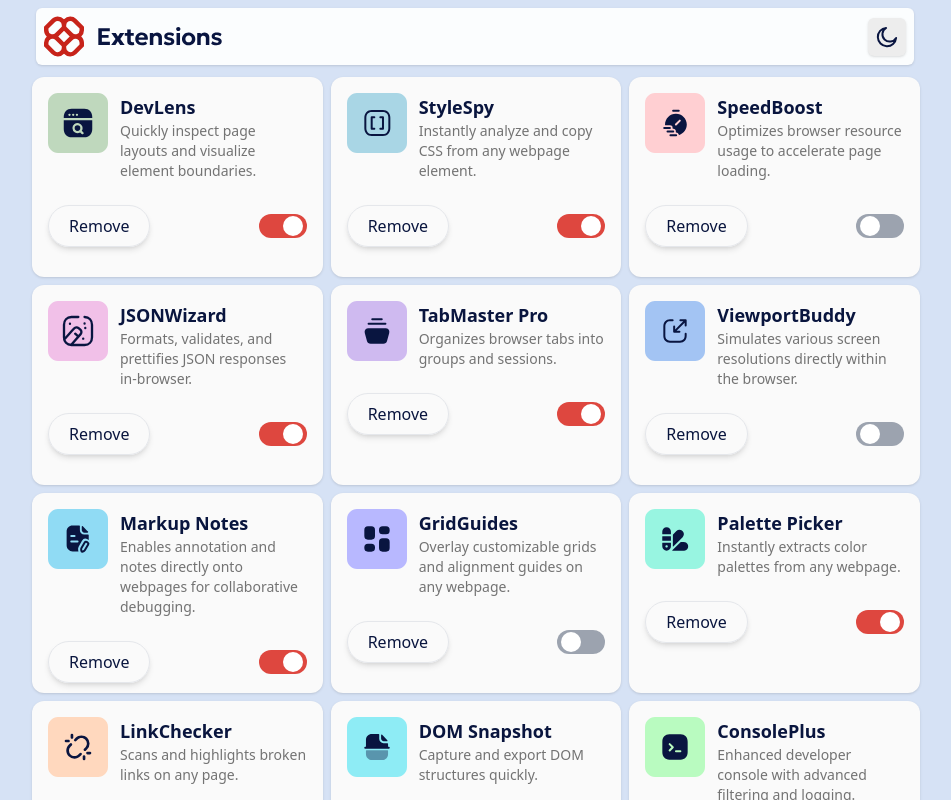
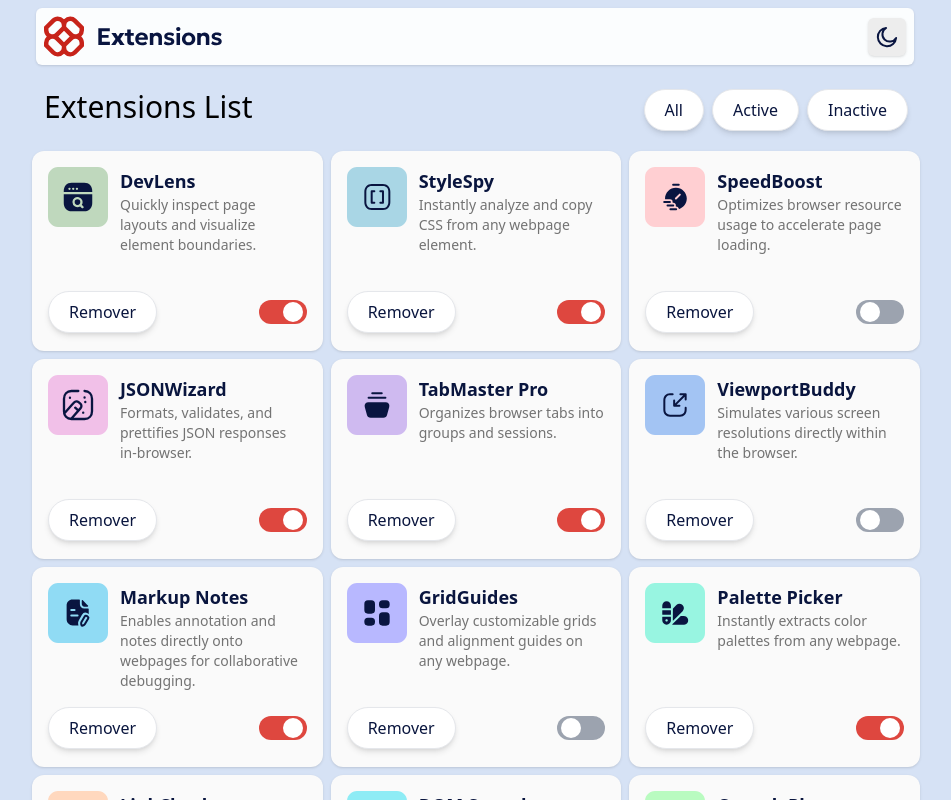
Before and after one commit to DomeniqueRosa/portfolio-react, a React (Vite) app in the folder browser-extensions/: page / in a window 1280 px wide. Shown: the top 800 px of the page, without its empty margins (164-1115 px from the left). Built offline with nearby package versions, Linux system fonts and the light colour scheme.

Commit message:
customize buttom component and change style on card component

```diff
--- a/browser-extensions/package.json
+++ b/browser-extensions/package.json
@@ -7,7 +7,8 @@
     "dev": "vite",
     "build": "vite build",
     "lint": "eslint .",
-    "preview": "vite preview"
+    "preview": "vite preview",
+    "server" : "json-server --watch data.json --port 3001"
   },
   "dependencies": {
     "react": "^19.1.1",
@@ -23,6 +24,7 @@
     "eslint-plugin-react-hooks": "^5.2.0",
     "eslint-plugin-react-refresh": "^0.4.20",
     "globals": "^16.3.0",
+    "json-server": "^1.0.0-beta.3",
     "postcss": "^8.5.6",
     "tailwindcss": "^3.4.17",
     "vite": "^7.1.2"
--- a/browser-extensions/src/App.jsx
+++ b/browser-extensions/src/App.jsx
@@ -1,6 +1,7 @@
 import { useState } from "react";
 import Card from "./components/Card";
 import Header from "./components/Header";
+import Button from "./components/Button";
 import Data from "../data.json"
 
 function App() {
@@ -12,13 +13,27 @@ function App() {
     setIsDark(!isDark);
   }
 
+  function handIsActive(){
+    alert("clicou para alterar! :)")
+    setIsActive(!isActive)
+  }
+
   return (
     <>
       <div className="md:w-[70%]  m-auto">
         <Header isDark={isDark} handTheme={handTheme} />
+        <div className="md:flex md:justify-between p-4 sm:justify-center">
+          <h2 className="text-3xl">Extensions List</h2>
+          <div className="flex gap-2">
+            <Button title='All' />
+            <Button title='Active' />
+            <Button title='Inactive' />
+
+          </div>
+        </div>
         <div className="grid lg:grid-cols-3 grid-cols-1 md:grid-cols-2">
           {Data.map((item) => <Card title={item.name} description={item.description} isActive={item.isActive}
-          logo={item.logo} key={item.name} setIsActive={setIsActive}/>)}
+          logo={item.logo} key={item.name} setIsActive={handIsActive}/>)}
         </div>
       </div>
     </>
--- /dev/null
+++ b/browser-extensions/src/components/Button.jsx
@@ -0,0 +1,12 @@
+
+
+export default function Button({title, handle}) {
+  return (
+    <button
+      className="border-0.5 bg-white dark:bg-neutral-700 dark:hover:bg-red-600 hover:bg-red-600 hover:text-white dark:text-white text-neutral-900 px-5 py-2 rounded-full font-medium shadow-md transition-colors duration-200 flex items-center"
+      onClick={handle}
+    >
+      {title}
+    </button>
+  );
+}
--- a/browser-extensions/src/components/Card.jsx
+++ b/browser-extensions/src/components/Card.jsx
@@ -1,9 +1,10 @@
 import Toggle from "./Toggle";
+import Button from "./Button";
 export default function Card({ title, description, isActive, logo , setIsActive}) {
 
   return (
     <div className="shadow bg-neutral-50 dark:bg-neutral-800 rounded-xl p-4 m-1 max-w-[380px] h-[200px]">
-      <div className="flex  items-start gap-3">
+      <div className="flex items-start gap-3 mb-5 h-[100px]">
         <img src={logo} alt="" />
         <div>
           <h3 className="dark:text-white text-neutral-900 font-semibold text-lg">{title}</h3>
@@ -11,10 +12,8 @@ export default function Card({ title, description, isActive, logo , setIsActive}
         </div>
       </div>
       <div className="flex items-center justify-between mt-6">
-        <button className="border-0.5 hover:bg-red-600 hover:text-white dark:text-white text-neutral-900 px-5 py-2 rounded-full font-medium shadow-md transition-colors duration-200 flex items-center">
-          Remove
-        </button>
 
+        <Button title='Remover' handle={() => alert("clicou")}/>
         <Toggle enabled={isActive} setEnabled={setIsActive} />
       </div>
     </div>
```
Also changed, not shown: 1 other file (tests, documents, lock files or other folders).
